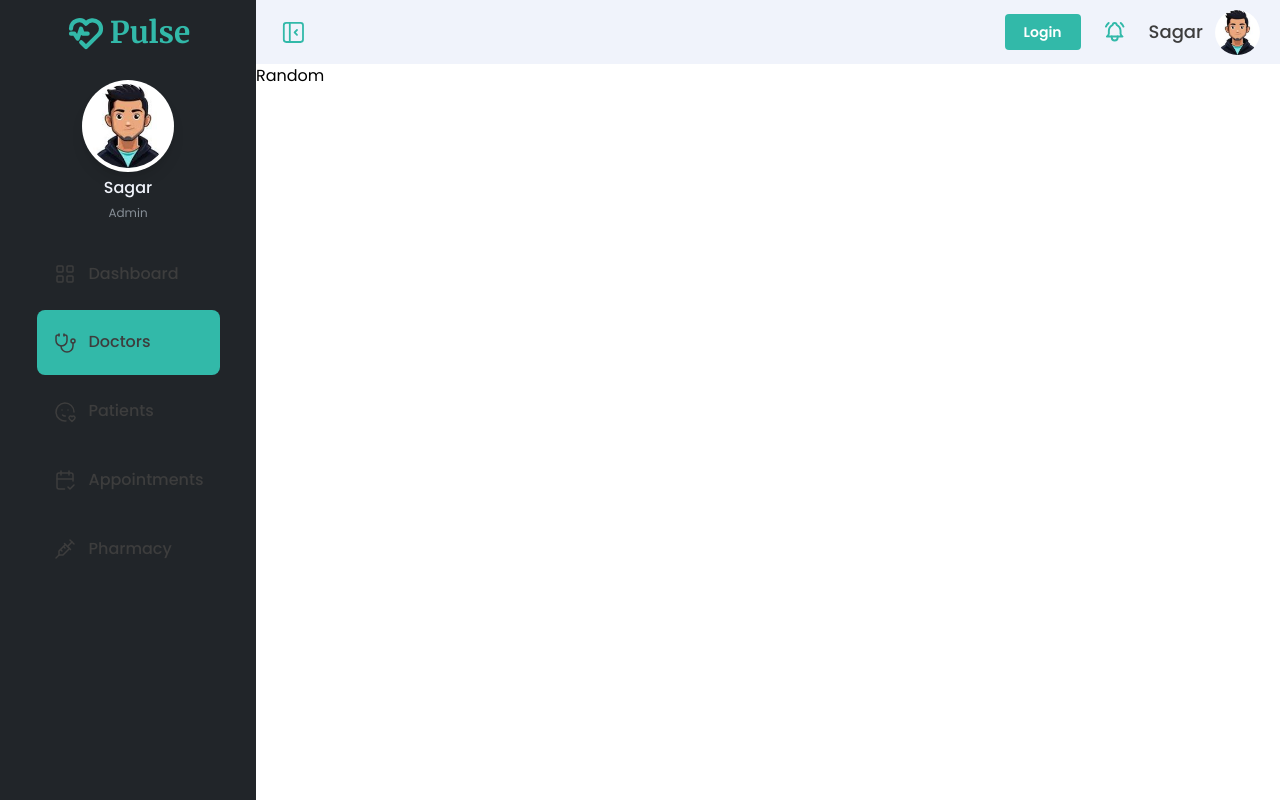
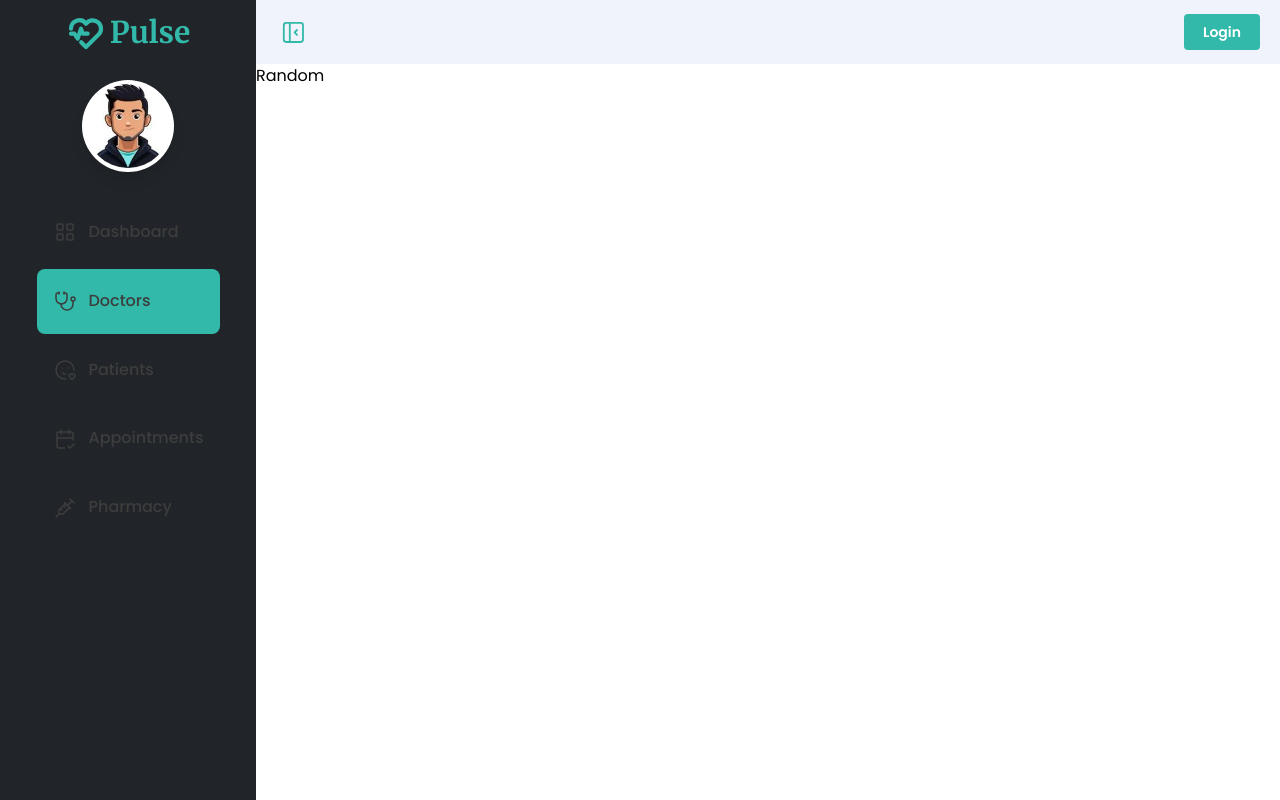
Before and after one commit to skbnsl/HMS, a React (Create React App) app: page /doctors in a window 1280 px wide. Built offline with nearby package versions, Linux system fonts and the light colour scheme.

Commit message:
logout functionality

```diff
--- a/src/Components/Header/Header.tsx
+++ b/src/Components/Header/Header.tsx
@@ -3,13 +3,19 @@ import { ActionIcon, Button } from '@mantine/core';
 import { IconAdjustments, IconBellRinging, IconLayoutSidebarLeftCollapse } from '@tabler/icons-react';
 import ProfileMenu from "./ProfileMenu.tsx";
 import { Link } from "react-router-dom";
-import { useSelector } from "react-redux";
+import { useDispatch, useSelector } from "react-redux";
+import {removeJwt} from '../../Slices/JwtSlice.tsx';
+import { removeuser } from "../../Slices/UserSlice.tsx";
 
 const Header = () => {
-    const user = useSelector((state:any)=>state.user);
-    useEffect(()=>{
-        console.log(user);
-    }, [])
+    const dispatch = useDispatch();
+    const jwt = useSelector((state:any)=>state.jwt);
+    const handleLogout = () => {
+        console.log("LOGOUT");
+        dispatch(removeJwt());
+        dispatch(removeuser());
+    }
+
     return (
         <div className='bg-light shadown-lg w-full h-16 flex justify-between px-5 items-center'>
                   <ActionIcon variant="transparent" size="lg" aria-label="Settings">
@@ -19,11 +25,11 @@ const Header = () => {
 
 
                 <div className="flex gap-5 items-center">
-                    <Link to="Login"><Button>Login</Button></Link>
-                <ActionIcon variant="transparent" size="md" aria-label="Settings">
+                    {jwt?<Button color="red" onClick={handleLogout}>Logout</Button>:<Link to="Login"><Button>Login</Button></Link>}
+                {jwt && <><ActionIcon variant="transparent" size="md" aria-label="Settings">
                     <IconBellRinging style={{ width: '90%', height: '90%' }} stroke={2} />
                 </ActionIcon>
-                    <ProfileMenu/>
+                <ProfileMenu/></>}
                 </div>
         </div>
     )
--- a/src/Components/Header/ProfileMenu.tsx
+++ b/src/Components/Header/ProfileMenu.tsx
@@ -8,13 +8,15 @@ import {
   IconTrash,
   IconArrowsLeftRight,
 } from '@tabler/icons-react';
+import { useSelector } from 'react-redux';
 
 const ProfileMenu = () => {
+  const user = useSelector((state:any)=>state.user);
   return (
     <Menu shadow="md" width={200}>
       <Menu.Target>
         <div className='flex items-center gap-3 cursor-pointer'>
-          <span className='font-medium text-lg text-neutral-900'>Sagar</span>
+          <span className='font-medium text-lg text-neutral-900'>{user.name}</span>
           <Avatar variant='filled' src="avatar.jpg" size={45} alt="it's me" />
         </div>
       </Menu.Target>
--- a/src/Components/Sidebar/Sidebar.tsx
+++ b/src/Components/Sidebar/Sidebar.tsx
@@ -1,6 +1,7 @@
 import { Avatar, Text } from "@mantine/core";
 import { IconCalendarCheck, IconHeartbeat, IconLayoutGrid, IconMoodHeart, IconStethoscope, IconVaccine } from "@tabler/icons-react";
 import React from "react";
+import { useSelector } from "react-redux";
 import { NavLink } from "react-router-dom";
 
 const links = [
@@ -22,6 +23,7 @@ const links = [
 ];
 
 const Sidebar = () => {
+    const user = useSelector((state:any)=>state.user);
     return (
         <div className="flex">
             <div className="w-64"></div>
@@ -35,8 +37,8 @@ const Sidebar = () => {
             <div className="p-1 bg-white rounded-full shadow-lg">
                 <Avatar variant='filled' src="avatar.jpg" size="xl" alt="it's me" />
             </div>
-                <span className="font-medium text-light">Sagar</span>
-                <Text c='dimmed' className="text-light" size="xs">Admin</Text>
+                <span className="font-medium text-light">{user.name}</span>
+                <Text c='dimmed' className="text-light" size="xs">{user.role}</Text>
             </div>
             <div className="flex flex-col gap-1">
                 {
--- a/src/Pages/LoginPage.tsx
+++ b/src/Pages/LoginPage.tsx
@@ -8,7 +8,7 @@ import {jwtDecode} from 'jwt-decode';
 import { errorNotification, successNotification } from '../Utility/NotificationUtil.tsx';
 import { useDispatch } from 'react-redux';
 import { setJwt } from '../Slices/JwtSlice.tsx';
-
+import { setUser } from '../Slices/UserSlice.tsx';
 
 const LoginPage = () => {
   const dispatch = useDispatch();
@@ -34,6 +34,7 @@ const handleSubmit = (values: typeof form.values) => {
     console.info("jwt::",_data);
     successNotification("logged In Successfully");
     dispatch(setJwt(_data));
+    dispatch(setUser(jwtDecode(_data)));
     navigate("/dashboard");
   }).catch((error)=>{
     errorNotification(error.response.data.errorMessage);
--- a/src/Pages/RegisterPage.tsx
+++ b/src/Pages/RegisterPage.tsx
@@ -14,7 +14,7 @@ const RegisterPage = () => {
                     //mode: 'uncontrolled',
                     initialValues: {
                       name:'',
-                      type:'PATIENT',
+                      role:'PATIENT',
                       email: '',
                       password: '',
                       confirmPassword:''
--- a/src/Slices/UserSlice.tsx
+++ b/src/Slices/UserSlice.tsx
@@ -5,13 +5,18 @@ const userSlice = createSlice({
     name:'user',
     initialState:localStorage.getItem('token')?jwtDecode(localStorage.getItem('token')||''):{},
     reducers: {
+        setUser: (state,action) => {
+            //localStorage.setItem('token',action.payload);
+            state = action.payload;
+            return state;
+        },
         removeuser:(state) => {
-            localStorage.removeItem('token');
-            state = '';
+            //localStorage.removeItem('token');
+            state = {};
             return state;
         }
     }
 })
 
-export const { removeuser} = userSlice.actions;
+export const { setUser,removeuser} = userSlice.actions;
 export default userSlice.reducer;
```
